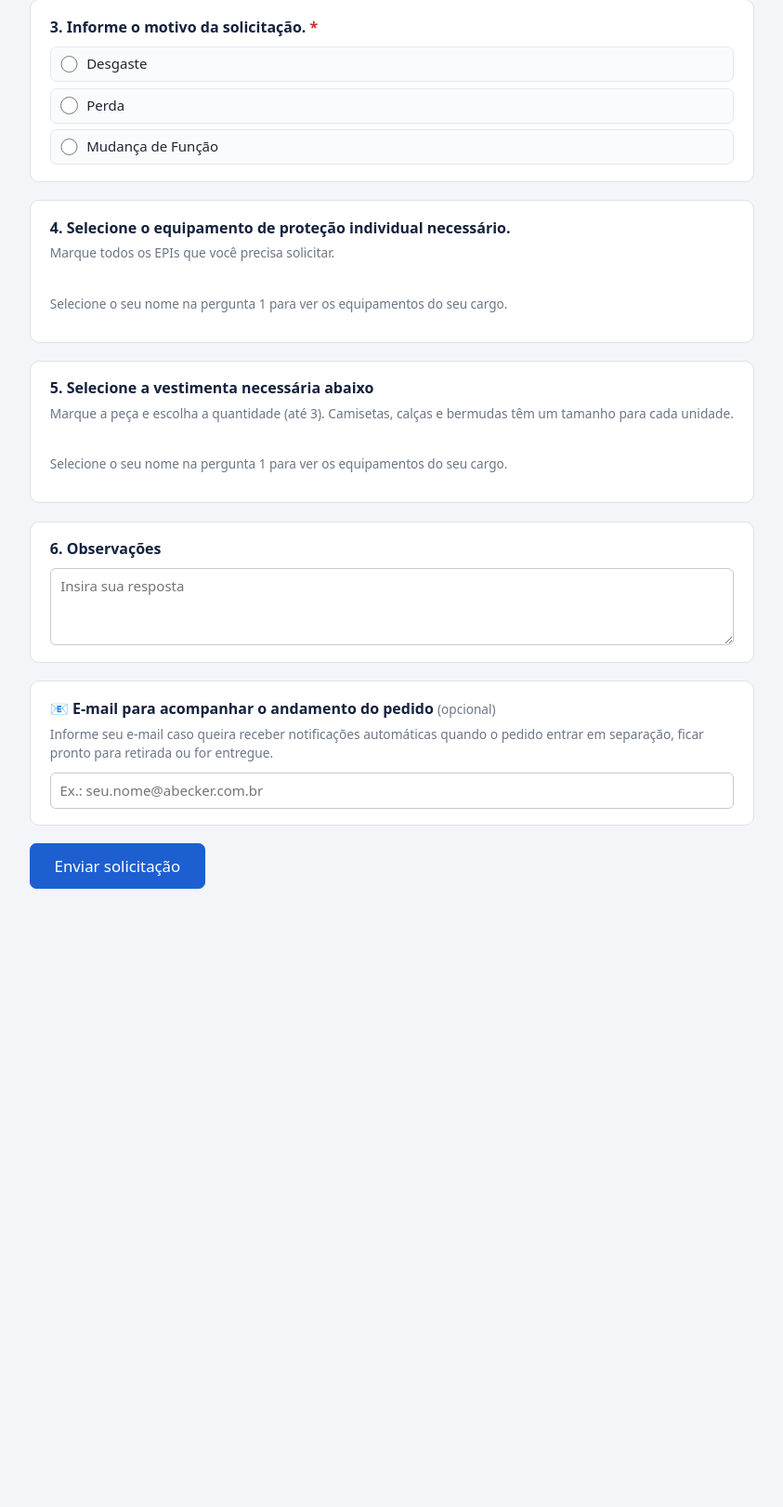
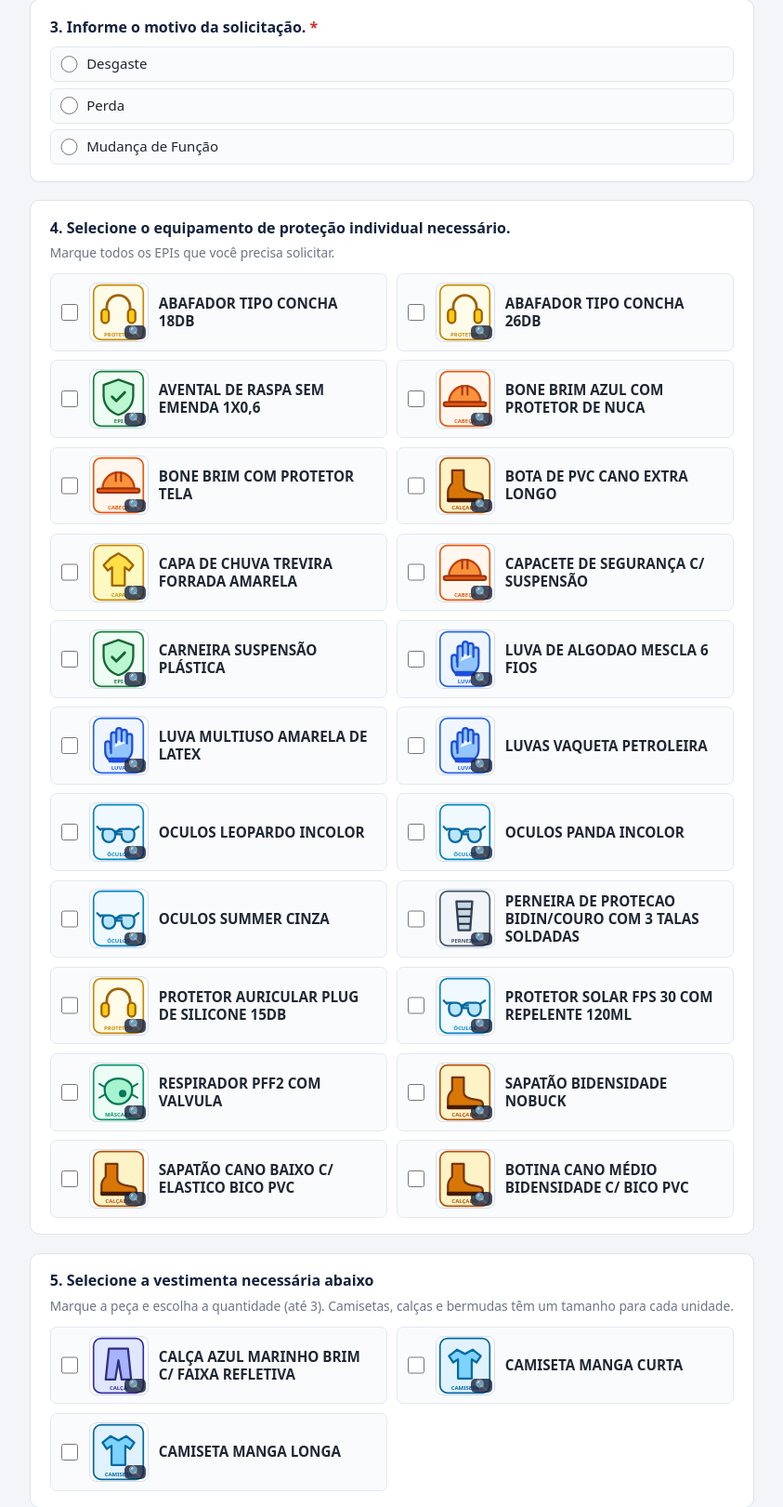
Before and after one commit to RuanAlves07/ProjetoEstocagemEPI, a Flask app: page /solicitar in a window 1280 px wide. Shown: the part 940-2561 px from the top of the page at 93% size, without its empty margins (218-1061 px from the left). Before the commit the page ends 1896 px from the top, so only its background shows below. Run offline with Flask 3, Linux system fonts and the light colour scheme; data comes from the database, SQL or seed files in the repository; data that the repository does not hold is empty; some libraries are stand-ins or nearby versions.

Commit message:
Exibe os 22 EPIs e 3 Uniformes genericos visiveis no formulario /solicitar

```diff
--- a/app/rotas_pedidos.py
+++ b/app/rotas_pedidos.py
@@ -118,6 +118,9 @@ def _separar_epis_e_vestimentas(epis, agrupar_por_nome=False, incluir_genericos_
     """
     termos_epi_protecao = ("capa de chuva", "avental", "perneira", "jardineira", "colete")
     termos_vest = ("camis", "calca", "bermud")
+    nomes_genericos_norm = {
+        pedidos.normalizar(n) for n in pedidos.TODOS_ITENS_GENERICOS_FORMULARIO
+    }
     vestimentas = []
     epis_protecao = []
     vistos_nome = set()
@@ -126,6 +129,7 @@ def _separar_epis_e_vestimentas(epis, agrupar_por_nome=False, incluir_genericos_
         if agrupar_por_nome:
             e["nome"] = pedidos.nome_exibicao_forms(orig)
         nome_norm = pedidos.normalizar(e["nome"] or "")
+        e["eh_generico_oficial"] = 1 if nome_norm in nomes_genericos_norm else 0
         if agrupar_por_nome:
             if nome_norm in vistos_nome:
                 continue
@@ -150,6 +154,7 @@ def _separar_epis_e_vestimentas(epis, agrupar_por_nome=False, incluir_genericos_
                     "categoria": "EPI",
                     "imagem_url": pedidos.gerar_svg_ilustrativo_epi(nome_gen),
                     "exibir_no_forms": 1,
+                    "eh_generico_oficial": 1,
                 })
         for idx, nome_gen in enumerate(pedidos.ITENS_GENERICOS_UNIFORME_FORMULARIO):
             nome_norm = pedidos.normalizar(nome_gen)
@@ -162,6 +167,7 @@ def _separar_epis_e_vestimentas(epis, agrupar_por_nome=False, incluir_genericos_
                     "categoria": "Vestimenta",
                     "imagem_url": pedidos.gerar_svg_ilustrativo_epi(nome_gen),
                     "exibir_no_forms": 1,
+                    "eh_generico_oficial": 1,
                 })
 
     return epis_protecao, vestimentas
@@ -312,8 +318,16 @@ def _formulario_solicitacao(modo_gestor):
                 unidades_vest.append({"nome": nome_v, "tamanho": tam})
 
         permitidos = padrao_colab.get(colab["id"], set()) if colab else set()
+        nomes_genericos_norm = {
+            pedidos.normalizar(n) for n in pedidos.TODOS_ITENS_GENERICOS_FORMULARIO
+        }
         nao_disponiveis = [x for x in todos_marcados if x not in ids_por_nome]
-        fora_funcao = [x for x in todos_marcados if x in ids_por_nome and not (ids_por_nome[x] & permitidos)]
+        fora_funcao = [
+            x for x in todos_marcados
+            if x in ids_por_nome
+            and not (ids_por_nome[x] & permitidos)
+            and pedidos.normalizar(x) not in nomes_genericos_norm
+        ]
 
         # Só considera tamanhos dos produtos efetivamente selecionados
         tam_sapatao = (limpar(request.form.get("tam_sapatao")) or limpar(request.form.get("sapatao")) or "") if "sapatao" in calcados_sel else ""
@@ -573,10 +587,12 @@ def personalizar_formulario():
 
     cfg_form = pedidos.obter_config_formulario(db)
     todos_epis = db.execute(
-        "SELECT id, nome, categoria, ca, unidade, imagem_url, COALESCE(exibir_no_forms, 1) AS exibir_no_forms "
+        "SELECT id, nome, nome_formulario, categoria, ca, unidade, imagem_url, COALESCE(exibir_no_forms, 1) AS exibir_no_forms "
         "FROM epis WHERE ativo = 1 ORDER BY id"
     ).fetchall()
-    epis_protecao, vestimentas = _separar_epis_e_vestimentas(todos_epis)
+    epis_protecao, vestimentas = _separar_epis_e_vestimentas(
+        todos_epis, agrupar_por_nome=True, incluir_genericos_oficiais=True
+    )
     return render_template(
         "solicitar_personalizar.html",
         cfg_form=cfg_form,
--- a/app/templates/solicitar.html
+++ b/app/templates/solicitar.html
@@ -154,8 +154,7 @@
       <div class="{{ 'grade-opcoes-epi-imagem' if tem_img_epi else 'lista-opcoes' }}">
         {% for e in epis_protecao %}
         {% set eh_rec = e.id in padrao_ids_sel %}
-        <label class="opcao-item {{ 'opcao-com-imagem' if e.imagem_url }} {{ 'recomendado-cargo' if eh_rec }}" data-epi-id="{{ e.id }}"
-               {{ 'hidden' if not modo_gestor and not eh_rec }}>
+        <label class="opcao-item {{ 'opcao-com-imagem' if e.imagem_url }} {{ 'recomendado-cargo' if eh_rec }}" data-epi-id="{{ e.id }}" data-generico-oficial="{{ '1' if e.eh_generico_oficial else '' }}">
           <input type="checkbox" name="epi" value="{{ e.nome }}"
                  data-calcado="{{ tipo_calcado(e.nome) or '' }}"
                  data-uniforme="{{ tipo_uniforme(e.nome) or '' }}"
@@ -234,8 +233,7 @@
       <div class="{{ 'grade-opcoes-epi-imagem' if tem_img_vest else 'lista-opcoes' }}">
         {% for v in vestimentas %}
         {% set eh_rec = v.id in padrao_ids_sel %}
-        <label class="opcao-item {{ 'opcao-com-imagem' if v.imagem_url }} {{ 'recomendado-cargo' if eh_rec }}" data-epi-id="{{ v.id }}"
-               {{ 'hidden' if not modo_gestor and not eh_rec }}>
+        <label class="opcao-item {{ 'opcao-com-imagem' if v.imagem_url }} {{ 'recomendado-cargo' if eh_rec }}" data-epi-id="{{ v.id }}" data-generico-oficial="{{ '1' if v.eh_generico_oficial else '' }}">
           <input type="checkbox" name="vestimento" value="{{ v.nome }}"
                  data-calcado="{{ tipo_calcado(v.nome) or '' }}"
                  data-uniforme="{{ tipo_uniforme(v.nome) or '' }}"
@@ -404,17 +402,20 @@ function ampliarImagemEpi(src, nome) {
     const idsPadrao = new Set(PADRAO_POR_COLAB[colabId] || []);
 
     for (const item of itensOpcao) {
-      const rec = idsPadrao.has(Number(item.dataset.epiId));
+      const eidNum = Number(item.dataset.epiId);
+      const ehGenericoOficial = item.dataset.genericoOficial === "1" || eidNum >= 90000;
+      const rec = idsPadrao.has(eidNum);
       item.classList.toggle("recomendado-cargo", rec);
       const tag = item.querySelector(".tag-recomendado");
       if (tag) tag.hidden = !rec;
       const tagFora = item.querySelector(".tag-fora-funcao");
-      if (tagFora) tagFora.hidden = rec || !colabId;
-      item.dataset.foraFuncao = rec ? "" : "1";
+      if (tagFora) tagFora.hidden = rec || !colabId || ehGenericoOficial;
+      item.dataset.foraFuncao = (rec || ehGenericoOficial) ? "" : "1";
       if (!MODO_GESTOR) {
-        item.hidden = !rec;
+        const deveOcultar = Boolean(colabId && idsPadrao.size > 0 && !rec && !ehGenericoOficial);
+        item.hidden = deveOcultar;
         const chk = item.querySelector('input[type="checkbox"]');
-        if (!rec && chk && chk.checked) {
+        if (deveOcultar && chk && chk.checked) {
           chk.checked = false;
           chk.dispatchEvent(new Event("change"));
         }
@@ -424,13 +425,6 @@ function ampliarImagemEpi(src, nome) {
     // Avisos de seção vazia no formulário público
     for (const aviso of form.querySelectorAll(".aviso-sem-itens")) {
       const visiveis = itensOpcao.filter(i => !i.hidden && i.querySelector(`input[name="${aviso.dataset.secao}"]`));
-      if (!colabId) {
-        aviso.textContent = "Selecione o seu nome na pergunta 1 para ver os equipamentos do seu cargo.";
-      } else if (idsPadrao.size === 0) {
-        aviso.textContent = "Seu cargo ainda não tem equipamentos padrão cadastrados. Procure o seu gestor para fazer o pedido.";
-      } else {
-        aviso.textContent = "Nenhum item desta seção faz parte do padrão do seu cargo.";
-      }
       aviso.hidden = visiveis.length > 0;
     }
 
```
